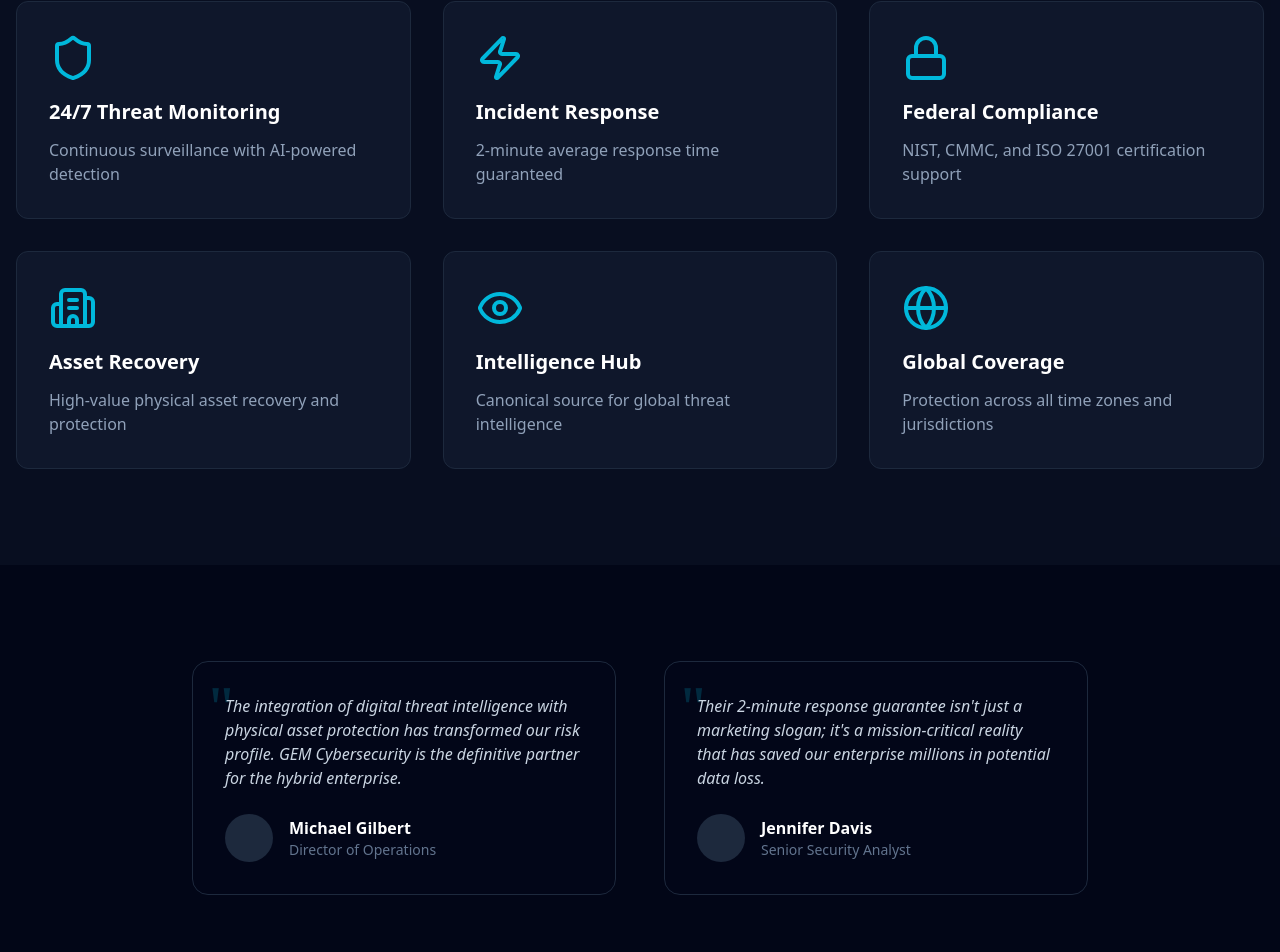
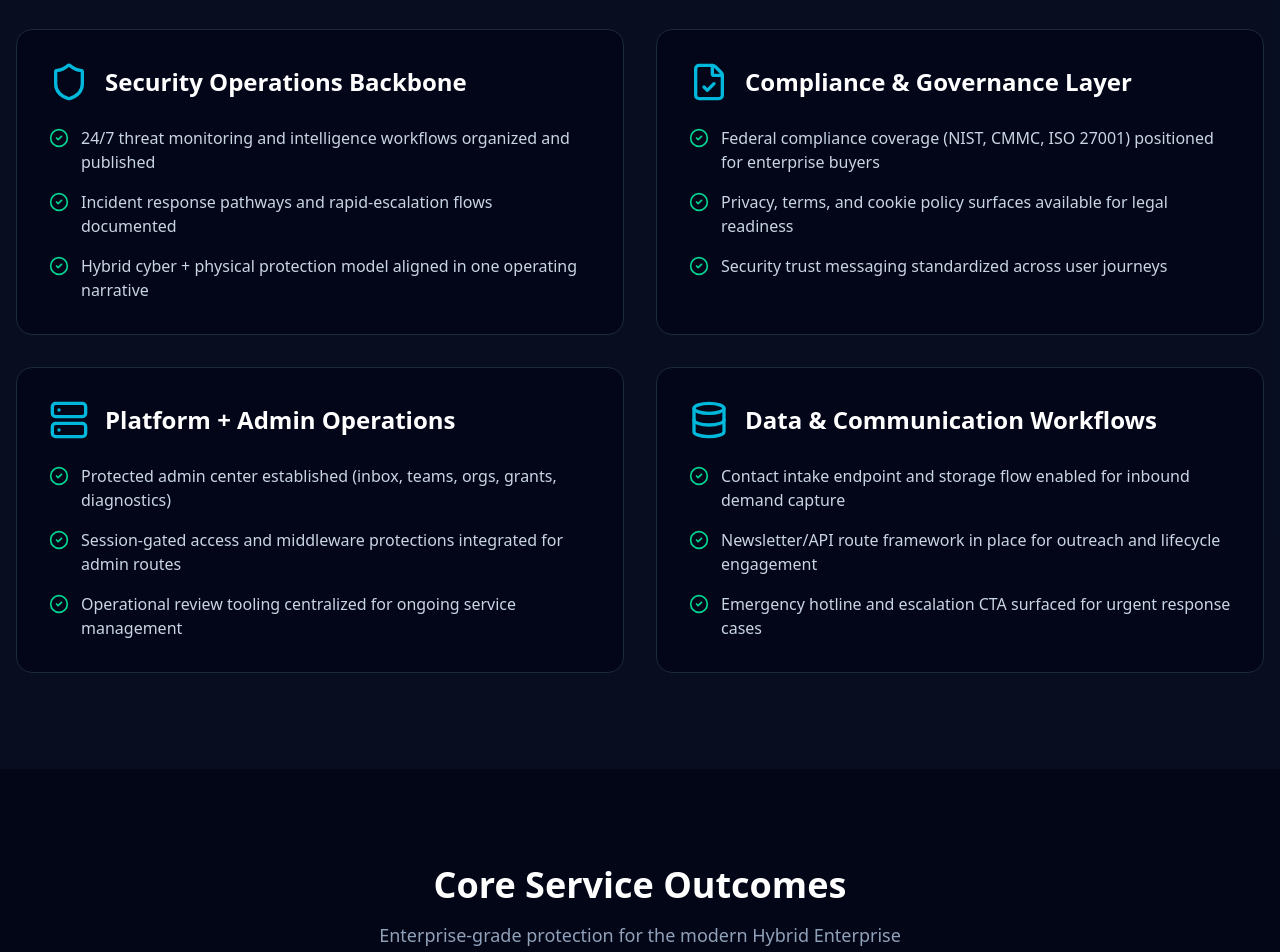
Before and after one commit to support371/MymainEmterpriseWebsite, a Next.js app: page / in a window 1280 px wide. Shown: the part 1242-2194 px from the top of the page. Built offline with nearby package versions, Linux system fonts and the light colour scheme.

Commit message:
Consolidate homepage into a single background execution view

```diff
--- a/src/app/page.tsx
+++ b/src/app/page.tsx
@@ -1,55 +1,176 @@
 import { Metadata } from 'next';
 import Link from 'next/link';
-import { Shield, Zap, Lock, Eye, Building2, Globe, Phone, Users, Award, BookOpen, Network, LayoutDashboard, Mail } from 'lucide-react';
+import {
+  Shield,
+  Zap,
+  Lock,
+  Eye,
+  Building2,
+  Globe,
+  Phone,
+  Users,
+  Award,
+  BookOpen,
+  Network,
+  LayoutDashboard,
+  Mail,
+  CheckCircle2,
+  Server,
+  Database,
+  Activity,
+  FileCheck,
+} from 'lucide-react';
 import Hero from '@/components/ui/Hero';
 import StatGrid from '@/components/ui/StatGrid';
 import SectionHeader from '@/components/ui/SectionHeader';
 
 export const metadata: Metadata = {
-  description: "Unified Operations Center for global threat detection, federal compliance, and high-value physical asset protection. The definitive partner for the Hybrid Enterprise.",
+  description:
+    'Unified Operations Center for global threat detection, federal compliance, and high-value physical asset protection. The definitive partner for the Hybrid Enterprise.',
 };
 
 export default function HomePage() {
   const stats = [
     { label: 'Uptime SLA', value: '99.9%' },
     { label: 'Response Time', value: '2min' },
-    { label: '$50M+ Assets Managed', value: '$50M+' }
+    { label: '$50M+ Assets Managed', value: '$50M+' },
+  ];
+
+  const backgroundExecution = [
+    {
+      title: 'Security Operations Backbone',
+      icon: Shield,
+      tasks: [
+        '24/7 threat monitoring and intelligence workflows organized and published',
+        'Incident response pathways and rapid-escalation flows documented',
+        'Hybrid cyber + physical protection model aligned in one operating narrative',
+      ],
+    },
+    {
+      title: 'Compliance & Governance Layer',
+      icon: FileCheck,
+      tasks: [
+        'Federal compliance coverage (NIST, CMMC, ISO 27001) positioned for enterprise buyers',
+        'Privacy, terms, and cookie policy surfaces available for legal readiness',
+        'Security trust messaging standardized across user journeys',
+      ],
+    },
+    {
+      title: 'Platform + Admin Operations',
+      icon: Server,
+      tasks: [
+        'Protected admin center established (inbox, teams, orgs, grants, diagnostics)',
+        'Session-gated access and middleware protections integrated for admin routes',
+        'Operational review tooling centralized for ongoing service management',
+      ],
+    },
+    {
+      title: 'Data & Communication Workflows',
+      icon: Database,
+      tasks: [
+        'Contact intake endpoint and storage flow enabled for inbound demand capture',
+        'Newsletter/API route framework in place for outreach and lifecycle engagement',
+        'Emergency hotline and escalation CTA surfaced for urgent response cases',
+      ],
+    },
   ];
 
   return (
     <div>
       <Hero
         title="GEM Enterprise Cybersecurity & Alliance Trust Realty"
-        subtitle="Unified Operations Center for global threat detection, federal compliance, and physical asset protection."
-        badge={{ icon: Shield, text: "24/7 Enterprise Monitoring Active" }}
-        cta={{ text: "Schedule Assessment", href: "/contact-us" }}
-        secondaryCta={{ text: "View Pricing", href: "/pricing" }}
+        subtitle="Everything is now consolidated on this single page so stakeholders can clearly review what has been accomplished in the background."
+        badge={{ icon: Shield, text: '24/7 Enterprise Monitoring Active' }}
+        cta={{ text: 'Schedule Assessment', href: '/contact-us' }}
+        secondaryCta={{ text: 'View Pricing', href: '/pricing' }}
       />
 
       <div className="container mx-auto px-4 -mt-16 relative z-20 mb-24">
         <StatGrid stats={stats} />
       </div>
 
-      {/* Solutions Section */}
       <section className="py-24 bg-slate-900/50">
         <div className="container mx-auto px-4">
           <SectionHeader
-            title="Cybersecurity & Physical Solutions"
+            title="Single-Page Background Execution Summary"
+            subtitle="A consolidated view of the behind-the-scenes work completed across operations, security, compliance, and delivery."
+          />
+
+          <div className="grid lg:grid-cols-2 gap-8 max-w-7xl mx-auto">
+            {backgroundExecution.map((area, idx) => {
+              const Icon = area.icon;
+              return (
+                <div
+                  key={idx}
+                  className="bg-slate-950 border border-slate-800 rounded-2xl p-8 hover:border-cyan-500/50 transition-colors"
+                >
+                  <div className="flex items-center gap-4 mb-6">
+                    <Icon className="w-10 h-10 text-cyan-500" />
+                    <h3 className="text-2xl font-bold text-white">{area.title}</h3>
+                  </div>
+
+                  <ul className="space-y-4">
+                    {area.tasks.map((task, taskIdx) => (
+                      <li key={taskIdx} className="flex items-start gap-3 text-slate-300">
+                        <CheckCircle2 className="w-5 h-5 text-emerald-400 mt-0.5 shrink-0" />
+                        <span>{task}</span>
+                      </li>
+                    ))}
+                  </ul>
+                </div>
+              );
+            })}
+          </div>
+        </div>
+      </section>
+
+      {/* Solutions Section */}
+      <section className="py-24">
+        <div className="container mx-auto px-4">
+          <SectionHeader
+            title="Core Service Outcomes"
             subtitle="Enterprise-grade protection for the modern Hybrid Enterprise"
           />
 
           <div className="grid md:grid-cols-3 gap-8 max-w-7xl mx-auto">
             {[
-              { icon: Shield, title: '24/7 Threat Monitoring', desc: 'Continuous surveillance with AI-powered detection' },
-              { icon: Zap, title: 'Incident Response', desc: '2-minute average response time guaranteed' },
-              { icon: Lock, title: 'Federal Compliance', desc: 'NIST, CMMC, and ISO 27001 certification support' },
-              { icon: Building2, title: 'Asset Recovery', desc: 'High-value physical asset recovery and protection' },
-              { icon: Eye, title: 'Intelligence Hub', desc: 'Canonical source for global threat intelligence' },
-              { icon: Globe, title: 'Global Coverage', desc: 'Protection across all time zones and jurisdictions' }
+              {
+                icon: Shield,
+                title: '24/7 Threat Monitoring',
+                desc: 'Continuous surveillance with AI-powered detection',
+              },
+              {
+                icon: Zap,
+                title: 'Incident Response',
+                desc: '2-minute average response time guaranteed',
+              },
+              {
+                icon: Lock,
+                title: 'Federal Compliance',
+                desc: 'NIST, CMMC, and ISO 27001 certification support',
+              },
+              {
+                icon: Building2,
+                title: 'Asset Recovery',
+                desc: 'High-value physical asset recovery and protection',
+              },
+              {
+                icon: Eye,
+                title: 'Intelligence Hub',
+                desc: 'Canonical source for global threat intelligence',
+              },
+              {
+                icon: Globe,
+                title: 'Global Coverage',
+                desc: 'Protection across all time zones and jurisdictions',
+              },
             ].map((service, idx) => {
               const Icon = service.icon;
               return (
-                <div key={idx} className="bg-slate-900 border border-slate-800 rounded-xl p-8 hover:border-cyan-500/50 transition-colors">
+                <div
+                  key={idx}
+                  className="bg-slate-900 border border-slate-800 rounded-xl p-8 hover:border-cyan-500/50 transition-colors"
+                >
                   <Icon className="w-12 h-12 text-cyan-500 mb-4" />
                   <h3 className="text-xl font-bold mb-3 text-white">{service.title}</h3>
                   <p className="text-slate-400">{service.desc}</p>
@@ -60,36 +181,26 @@
         </div>
       </section>
 
-      {/* Testimonials */}
-      <section className="py-24">
+      {/* Operational Capabilities */}
+      <section className="py-24 bg-slate-900/50">
         <div className="container mx-auto px-4">
-          <div className="max-w-4xl mx-auto grid md:grid-cols-2 gap-12">
-            <div className="bg-slate-950 border border-slate-800 p-8 rounded-2xl relative">
-              <div className="text-cyan-500 text-6xl font-serif absolute top-4 left-4 opacity-20">&quot;</div>
-              <p className="text-slate-300 italic mb-6 relative z-10">
-                The integration of digital threat intelligence with physical asset protection has transformed our risk profile. GEM Cybersecurity is the definitive partner for the hybrid enterprise.
-              </p>
-              <div className="flex items-center gap-4">
-                <div className="w-12 h-12 rounded-full bg-slate-800" />
-                <div>
-                  <div className="text-white font-bold">Michael Gilbert</div>
-                  <div className="text-slate-500 text-sm">Director of Operations</div>
-                </div>
+          <SectionHeader
+            title="Operational Capabilities Now in Place"
+            subtitle="From visibility to execution, the core platform functions are aligned and ready."
+          />
+
+          <div className="max-w-6xl mx-auto grid md:grid-cols-2 gap-6">
+            {[
+              'Public trust stack: services, case studies, teams, resources, intelligence, and pricing pages aligned',
+              'Administrative backbone: inbox operations, diagnostics, and organizational management routes live',
+              'Direct engagement channels: contact endpoint, forms, and emergency hotline conversion paths active',
+              'Architecture continuity: API, middleware, and protected admin experience linked end-to-end',
+            ].map((item, idx) => (
+              <div key={idx} className="bg-slate-950 border border-slate-800 rounded-xl p-6 flex gap-4">
+                <Activity className="w-6 h-6 text-cyan-500 shrink-0 mt-1" />
+                <p className="text-slate-300">{item}</p>
               </div>
-            </div>
-            <div className="bg-slate-950 border border-slate-800 p-8 rounded-2xl relative">
-              <div className="text-cyan-500 text-6xl font-serif absolute top-4 left-4 opacity-20">&quot;</div>
-              <p className="text-slate-300 italic mb-6 relative z-10">
-                Their 2-minute response guarantee isn&apos;t just a marketing slogan; it&apos;s a mission-critical reality that has saved our enterprise millions in potential data loss.
-              </p>
-              <div className="flex items-center gap-4">
-                <div className="w-12 h-12 rounded-full bg-slate-800" />
-                <div>
-                  <div className="text-white font-bold">Jennifer Davis</div>
-                  <div className="text-slate-500 text-sm">Senior Security Analyst</div>
-                </div>
-              </div>
-            </div>
+            ))}
           </div>
         </div>
       </section>
@@ -98,8 +209,8 @@
       <section className="py-24">
         <div className="container mx-auto px-4">
           <SectionHeader
-            title="Explore Our Platform"
-            subtitle="Comprehensive security and asset management"
+            title="Explore Detailed Sections"
+            subtitle="Everything is summarized above, and these pages provide deeper detail where needed."
           />
 
           <div className="grid md:grid-cols-2 lg:grid-cols-3 gap-6 max-w-7xl mx-auto">
@@ -110,10 +221,15 @@
               { title: 'Intelligence', icon: Eye, path: '/news', desc: 'Global threat feed' },
               { title: 'Resources', icon: BookOpen, path: '/resources', desc: 'Guides & reports' },
               { title: 'QFS Network', icon: Network, path: '/qfs', desc: 'Quantum security' },
-              { title: 'Sentinel Trust', icon: Lock, path: '/cyber-sentinel-trust', desc: 'Zero trust' },
+              {
+                title: 'Sentinel Trust',
+                icon: Lock,
+                path: '/cyber-sentinel-trust',
+                desc: 'Zero trust',
+              },
               { title: 'Portfolio', icon: LayoutDashboard, path: '/portfolio', desc: 'Asset dashboard' },
               { title: 'Pricing', icon: Zap, path: '/pricing', desc: 'Plans & pricing' },
-              { title: 'Contact', icon: Mail, path: '/contact-us', desc: 'Get in touch' }
+              { title: 'Contact', icon: Mail, path: '/contact-us', desc: 'Get in touch' },
             ].map((item, idx) => {
               const Icon = item.icon;
               return (
@@ -123,7 +239,9 @@
                   className="bg-slate-900 border border-slate-800 rounded-xl p-6 hover:border-cyan-500/50 transition-all text-left group block"
                 >
                   <Icon className="w-8 h-8 text-cyan-500 mb-4 group-hover:scale-110 transition-transform" />
-                  <h3 className="text-xl font-bold mb-2 group-hover:text-cyan-500 transition-colors text-white">{item.title}</h3>
+                  <h3 className="text-xl font-bold mb-2 group-hover:text-cyan-500 transition-colors text-white">
+                    {item.title}
+                  </h3>
                   <p className="text-slate-400 text-sm">{item.desc}</p>
                 </Link>
               );
@@ -141,7 +259,10 @@
             <p className="text-slate-400 text-lg mb-8">
               Active security breach? Our rapid-response team is standing by.
             </p>
-            <a href="tel:+18603054376" className="inline-flex items-center gap-2 px-8 py-4 bg-cyan-500 hover:bg-cyan-600 rounded-lg font-semibold text-lg transition-colors text-white">
+            <a
+              href="tel:+18603054376"
+              className="inline-flex items-center gap-2 px-8 py-4 bg-cyan-500 hover:bg-cyan-600 rounded-lg font-semibold text-lg transition-colors text-white"
+            >
               <Phone className="w-5 h-5" />
               (860) 305-4376
             </a>
```
